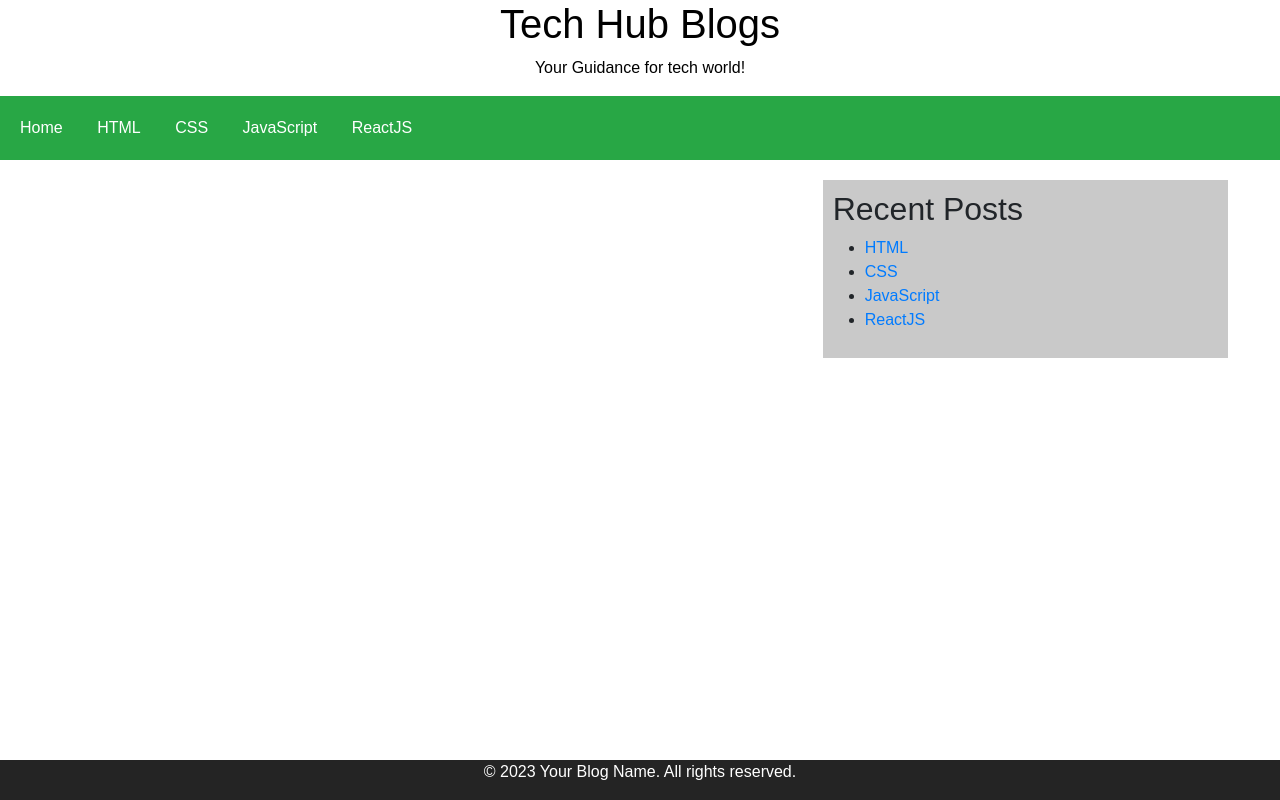
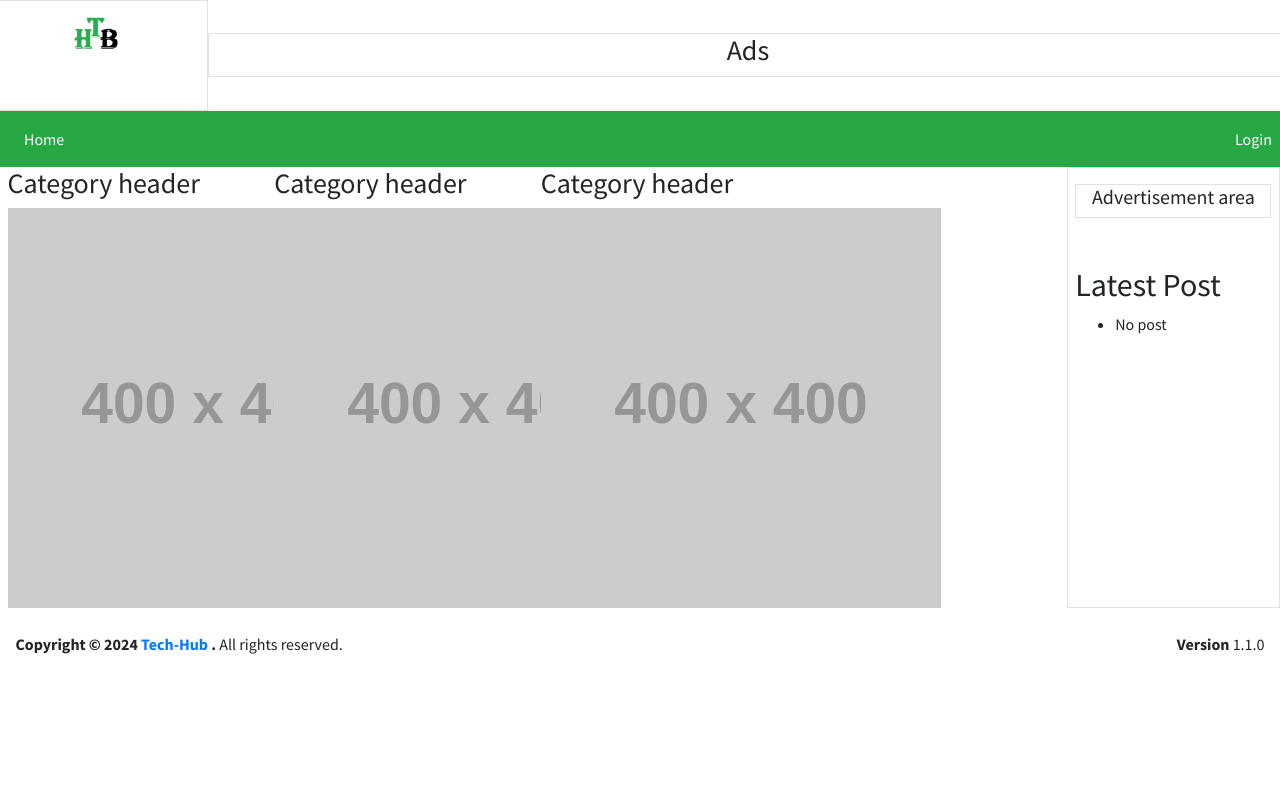
Before and after one commit to Bello-Ibrahm/tech-hub_blog, a Flask app: template web_flask/templates/index.html in a window 1280 px wide. Run offline with Flask 3, Linux system fonts and the light colour scheme; the template is opened without the code that fills it, so the values that code supplies are empty; grey boxes labelled with a size stand in for pictures from a placeholder-image service; parts of the project's set-up code (start-up, migrations or seed data) failed here and were passed over; some libraries are stand-ins or nearby versions.

Commit message:
Chore: removing unwanted file files

```diff
--- a/web_flask/templates/index.html
+++ b/web_flask/templates/index.html
@@ -2,16 +2,19 @@
 <html lang="en">
 
 <head>
-    <meta charset="UTF-8">
-    <meta name="viewport" content="width=device-width, initial-scale=1.0">
+  <meta charset="utf-8">
+  <meta name="viewport" content="width=device-width, initial-scale=1">
+
   <meta title="Tech ">
   <meta description="">
   <meta keyword="">
+
   <title>Home | Tech Hub Blog</title>
   <link rel="icon" type="image/png" href="{{ url_for('static', filename='images/thb_logo_no_bg.png') }}" />
-    <link href="https://cdn.jsdelivr.net/npm/bootstrap@5.3.3/dist/css/bootstrap.min.css" rel="stylesheet" integrity="sha384-QWTKZyjpPEjISv5WaRU9OFeRpok6YctnYmDr5pNlyT2bRjXh0JMhjY6hW+ALEwIH" crossorigin="anonymous">
+
   <!-- Google Font: Source Sans Pro -->
-    <link rel="stylesheet" href="https://fonts.googleapis.com/css?family=Source+Sans+Pro:300,400,400i,700&display=fallback">
+  <link rel="stylesheet"
+    href="https://fonts.googleapis.com/css?family=Source+Sans+Pro:300,400,400i,700&display=fallback">
   <!-- Font Awesome Icons -->
   <link rel="stylesheet" href="{{ url_for('static', filename='styles/all.min.css')}}">
   <!-- overlayScrollbars -->
@@ -19,140 +22,115 @@
   <!-- CodeMirror -->
   <link rel="stylesheet" href="{{ url_for('static', filename='codemirror.css') }}">
   <link rel="stylesheet" href="{{ url_for('static', filename='theme/monokai.css') }}">
+
   <!-- Theme style -->
   <link rel="stylesheet" href="{{ url_for('static', filename='styles/adminlte.min.css')}}">
   <!-- Custom style -->
   <link rel="stylesheet" href="{{ url_for('static', filename='styles/custom.css')}}">
+
   <!-- sweetalert2.js -->
   <script src="{{ url_for('static', filename='scripts/sweetalert2.js')}}"></script>
-    <style>
-        body {
-            font-family: Arial, sans-serif;
-            margin: 0;
-            padding: 0;
-        }
-
-        header {
-            background-color: #ffffff;
-            color: #000000;
-            text-align: center;
-        }
-
-        nav {
-            background-color: #28a745;
-            padding: 10px;
-        }
-
-        nav a {
-            color: #fff;
-            text-decoration: none;
-            padding: 10px;
-            margin-right: 10px;
-            display: inline-block;
-        }
-
-        .container {
-            display: flex;
-            justify-content: space-between;
-            max-width: 95%;
-            margin: 0 auto;
-            padding: 20px;
-        }
-
-        main {
-            flex: 2;
-            display: flex;
-            gap: 10px;
-        }
-
-        .card {
-            border: 1px solid rgb(145, 145, 145);
-        }
-
-        aside {
-            flex: 1;
-            background-color: #c9c9c9;
-            padding: 10px;
-            position: sticky;
-            top: 20px;
-        }
-
-        footer {
-            background-color: #242424;
-            color: #fff;
-            text-align: center;
-            position: fixed;
-            bottom: 0;
-            width: 100%;
-        }
-    </style>
 </head>
 
-<body>
-    <header>
-        <h1>Tech Hub Blogs</h1>
-        <p>Your Guidance for tech world!</p>
-    </header>
+<body class="hold-transition sidebar-mini layout-fixed layout-navbar-fixed layout-footer-fixed">
+  <!-- Preloader -->
+  <div class="preloader flex-column justify-content-center align-items-center">
+    <img class="animation__wobble" src="{{ url_for('static', filename='images/thb_logo_no_bg.png')}}" alt="Logo"
+      height="60" width="60">
+  </div>
 
-    <nav>
-        <a href="#">Home</a>
-        <a href="#">HTML</a>
-        <a href="#">CSS</a>
-        <a href="#">JavaScript</a>
-        <a href="#">ReactJS</a>
+  <div class="global-navbar">
+    <div class="row">
+      <div class="col-md-2 border">
+        <img src="{{ url_for('static', filename='images/thb_logo_no_bg.png')}}" width="200" alt="Logo">
+      </div>
+      <div class="col-md-10 border text-center my-auto">
+        <h3>Ads</h3>
+      </div>
+    </div>
+    <nav class="navbar sticky-top navbar-expand-lg navbar-dark bg-green">
+      <button class="navbar-toggler" type="button" data-toggle="collapse" data-target="#navbarNavDropdown"
+        aria-controls="navbarNavDropdown" aria-expanded="false" aria-label="Toggle navigation">
+        <span class="navbar-toggler-icon"></span>
+      </button>
+      <div class="collapse navbar-collapse" id="navbarNavDropdown">
+        <ul class="navbar-nav  me-auto">
+          <li class="nav-item active">
+            <a class="nav-link" href="{{ url_for('index')}}">Home <span class="sr-only">(current)</span></a>
+          </li>
+          {% if nav_cont_lst %}
+          {% for category in nav_cont_lst %}
+          <li class="nav-item">
+            <a class="nav-link" href="{{ url_for('tutorial', category_slug=category.slug) }}">
+              {{ category.name }}
+            </a>
+          </li>
+          {% endfor %}
+          {% endif %}
+        </ul>
+      </div>
+      {% if session.get('logged_in') %}
+      <a id="logoutButton" title="Logout" class="text-white">
+        <i class="fas fa-lock"></i>
+      </a>
+      {% else %}
+      <a href="{{ url_for('login')}}" class="text-decoration-none text-white"> Login </a>
+      {% endif %}
     </nav>
+  </div>
+  <div class="container-fluid">
+    <div class="row">
+      <div class="col-md-10">
+        <div class="row">
+          <div class="col-md-3">
+            <h3>Category header</h3>
+            <img src="https://dummyimage.com/400x400/e3e3e3/fff.png&text=Empty+Image+Template" alt="Category name" />
+          </div>
+          <div class="col-md-3">
+            <h3>Category header</h3>
+            <img src="https://dummyimage.com/400x400/e3e3e3/fff.png&text=Empty+Image+Template" alt="Category name" />
+          </div>
+          <div class="col-md-3">
+            <h3>Category header</h3>
+            <img src="https://dummyimage.com/400x400/e3e3e3/fff.png&text=Empty+Image+Template" alt="Category name" />
+          </div>
+        </div>
+      </div>
+      <div class="col-md-2 border">
+        <div class="border mt-3 text-center">
+          <h5>Advertisement area</h5>
+        </div>
+        <div class="mt-5">
+          <h2>Latest Post</h2>
+          <ul>
+            {% if nav_cont_lst %}
+                {% for cat in nav_cont_lst %}
+                  <li>
+                    <a href="{{  url_for('tutorial', category_slug=cat.slug) }}" class="text-decoration-none">
+                      {{ cat.name }}
+                    </a>
+                  </li>
+                {% endfor %}
+            {% else %}
+                <li>
+                    <p> No post </p>
+                </li>
+            {% endif %}
+        </ul>
+        </div>
 
-    <div class="container">
-        <main>
-            {% for cat in categories %}
-            <div class="card" style="width: 18rem;">
-                <img src="..." class="card-img-top" alt="...">
-                <div class="card-body">
-                    <h5 class="card-title">{{cat.name}}</h5>
-                    <h5 class="card-title">{{cat.description}}</h5>
-                    <p class="card-text">Some quick example text to build on the card title and make up the bulk of the card's content.</p>
-                    <a href="#" class="btn btn-primary">Go somewhere</a>
       </div>
     </div>
 
-
-            <!--<div class="card" style="width: 18rem;">
-                <img src="..." class="card-img-top" alt="...">
-                <div class="card-body">
-                    <h5 class="card-title">Card title</h5>
-                    <p class="card-text">Some quick example text to build on the card title and make up the bulk of the card's content.</p>
-                    <a href="#" class="btn btn-primary">Go somewhere</a>
+     <!-- Main Footer -->
+    <footer class="mt-3 p-2">
+      <strong>Copyright &copy; 2024 <a href="#">Tech-Hub </a>.</strong>
+      All rights reserved.
+      <div class="float-right d-none d-sm-inline-block">
+        <b>Version</b> 1.1.0
       </div>
+    </footer>
   </div>
-
-            <div class="card" style="width: 18rem;">
-                <img src="..." class="card-img-top" alt="...">
-                <div class="card-body">
-                    <h5 class="card-title">Card title</h5>
-                    <p class="card-text">Some quick example text to build on the card title and make up the bulk of the card's content.</p>
-                    <a href="#" class="btn btn-primary">Go somewhere</a>
-                </div>-->
-            </div>
-            {% endfor %}
-        </main>
-
-
-        <aside>
-            <h2>Recent Posts</h2>
-            <ul>
-                <li><a href="#">HTML</a></li>
-                <li><a href="#">CSS</a></li>
-                <li><a href="#">JavaScript</a></li>
-                <li><a href="#">ReactJS</a></li>
-            </ul>
-        </aside>
-    </div>
-
-    <footer>
-        <p>© 2023 Your Blog Name. All rights reserved.</p>
-    </footer>
-
-    <script src="https://cdn.jsdelivr.net/npm/bootstrap@5.3.3/dist/js/bootstrap.bundle.min.js" integrity="sha384-YvpcrYf0tY3lHB60NNkmXc5s9fDVZLESaAA55NDzOxhy9GkcIdslK1eN7N6jIeHz" crossorigin="anonymous"></script>
   <!-- REQUIRED SCRIPTS -->
   <!-- jQuery -->
   <script src="{{ url_for('static', filename='scripts/jquery.min.js')}}"></script>
@@ -162,11 +140,13 @@
   <script src="{{ url_for('static', filename='scripts/jquery.overlayScrollbars.min.js')}}"></script>
   <!-- AdminLTE App -->
   <script src="{{ url_for('static', filename='scripts/adminlte.js')}}"></script>
+
   <!-- CodeMirror -->
   <script src="{{ url_for('static', filename='codemirror.js') }}"></script>
   <script src="{{ url_for('static', filename='mode/css/css.js') }}"></script>
   <script src="{{ url_for('static', filename='mode/xml/xml.js') }}"></script>
   <script src="{{ url_for('static', filename='mode/htmlmixed/htmlmixed.js') }}"></script>
+
   <!-- Custom js -->
   <script src="{{ url_for('static', filename='scripts/custom.js') }}"></script>
 
```
Also changed, not shown: SQL-dump-backup.sql (added, +153 -0 lines), web_flask/templates/mainindex.html (deleted, +0 -181 lines). Lines whose indentation alone changed are shown as unchanged.
